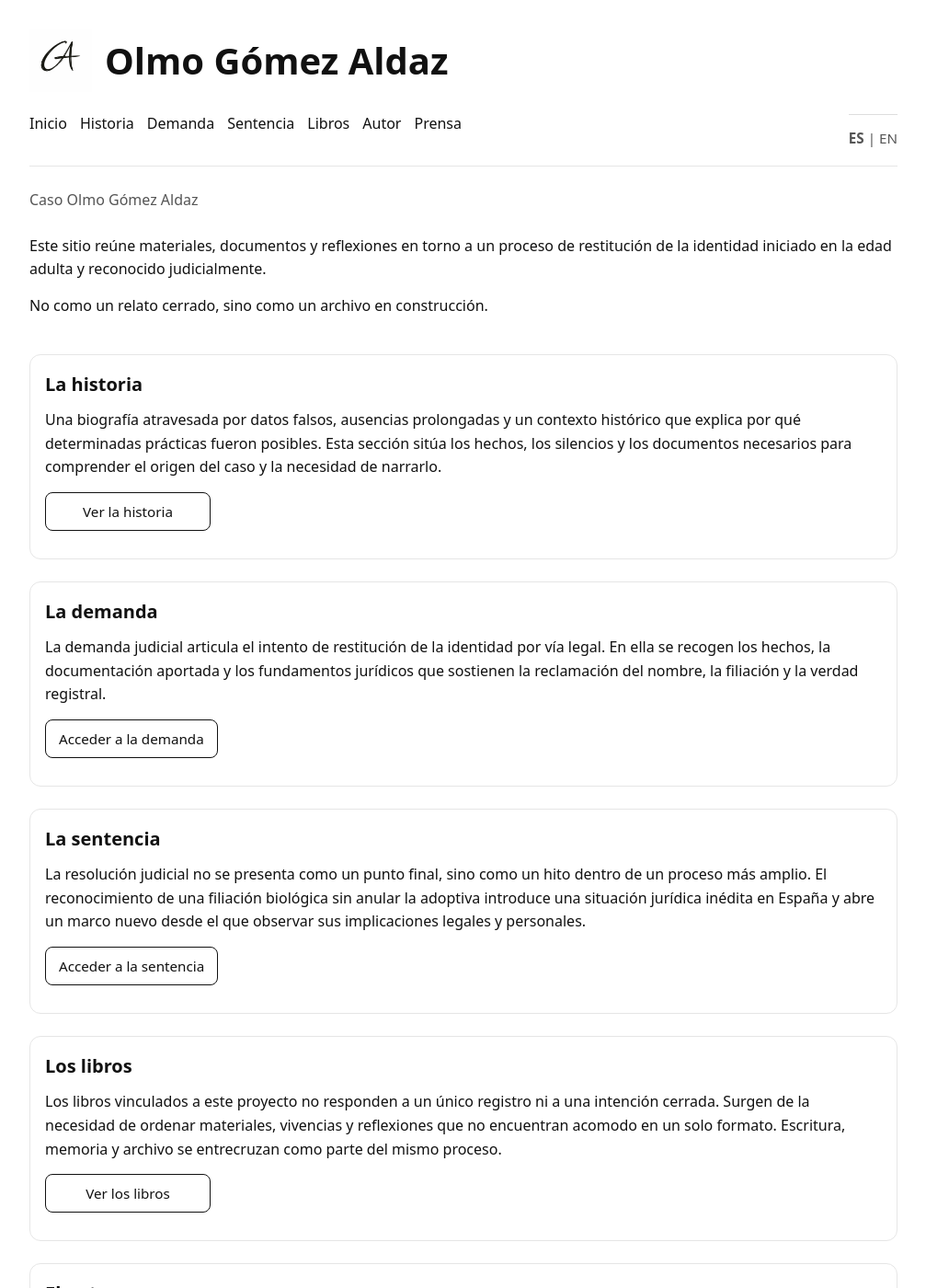
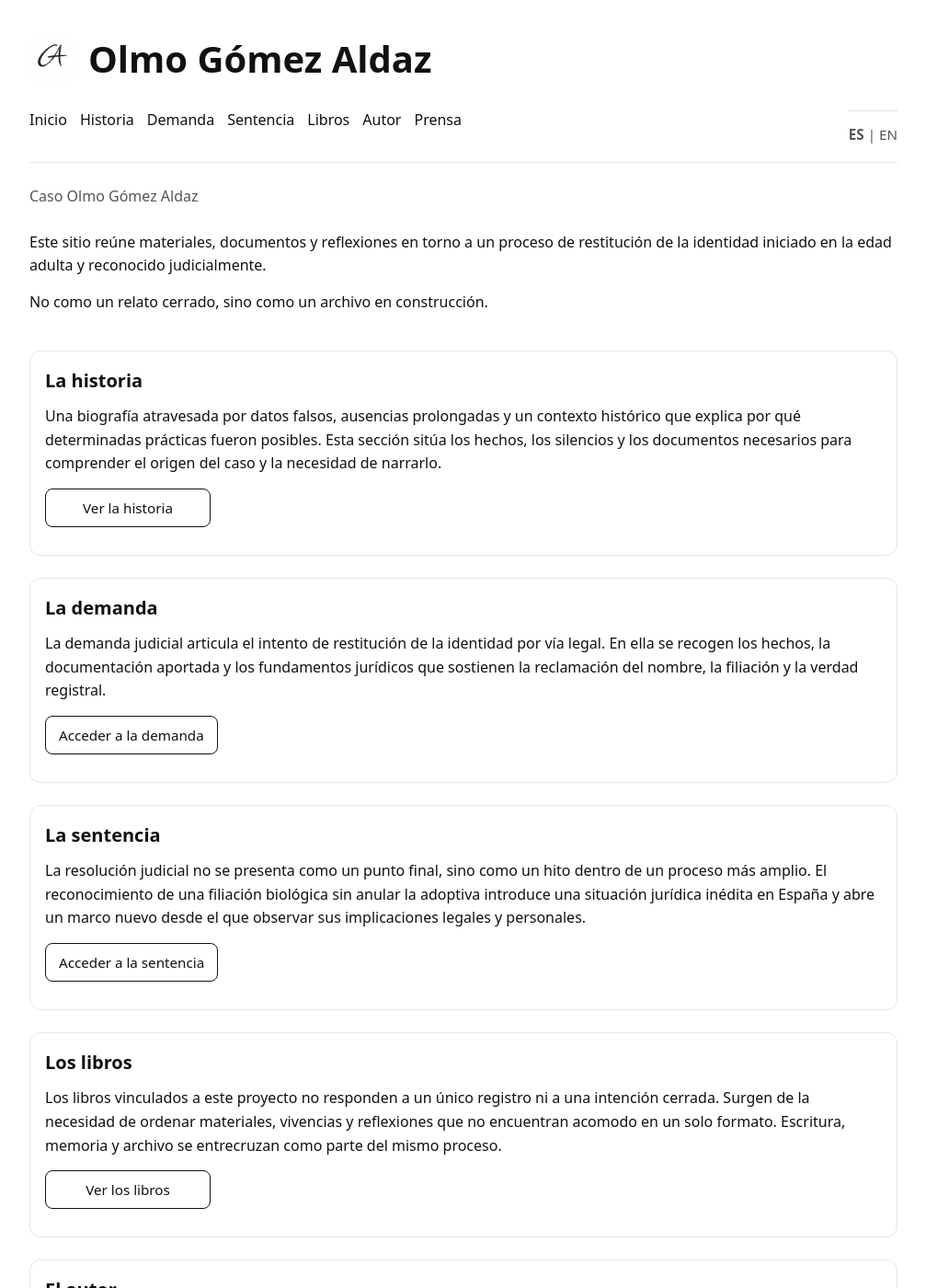
Before and after one commit to olmogaldaz/olmogaldaz.github.io, a Jekyll site: the page built from index.html, in a window 1280 px wide and 1400 px high. Shown: the whole window at 92% size, without its empty margins (136-1143 px from the left). Built offline with Jekyll 4.4.1, drawn with Linux system fonts in a browser that asks for light colours.

Commit message:
Update style.css

```diff
--- a/css/style.css
+++ b/css/style.css
@@ -86,7 +86,7 @@ header h1{
 }
 
 .site-title .logo-ga {
-  height: 68px;   /* ajusta si lo quieres más pequeño */
+  height: 50px;   /* ajusta si lo quieres más pequeño */
   width: auto;
   display: block;
 }
```
